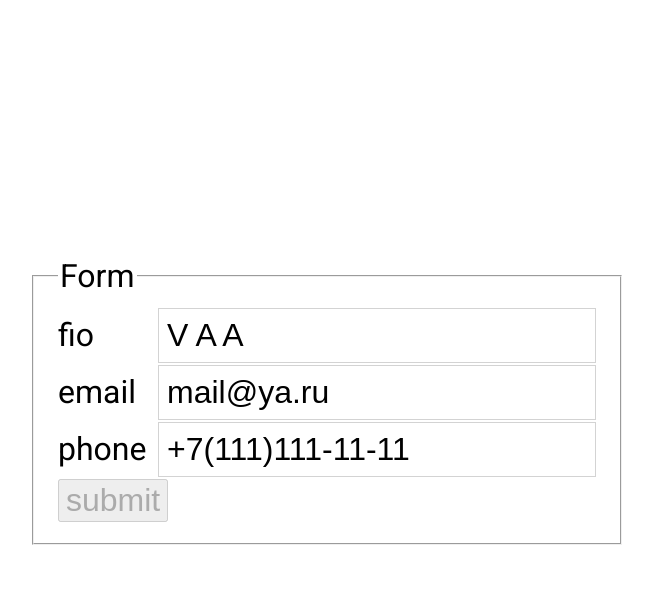
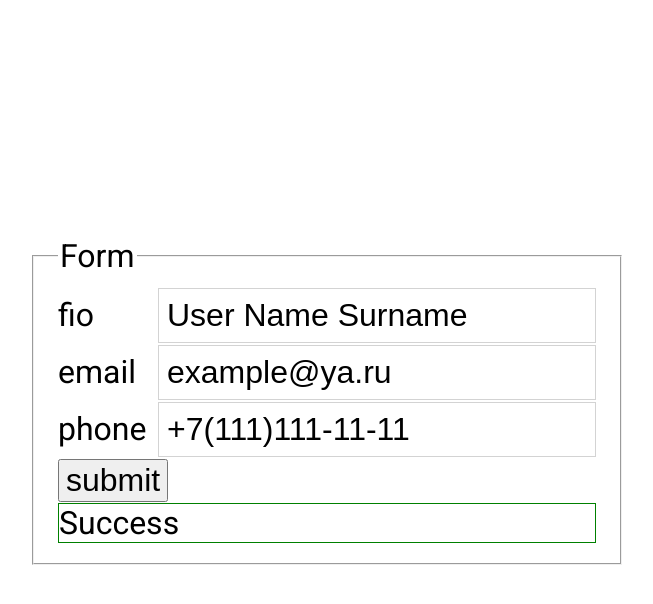
Before and after one commit to HETCHIT/Yandex.School, a plain HTML site: page index.html in a window 1280 px wide. Both pictures are taken after a click on the button "submit". Shown: the whole page, without its empty margins (313-966 px from the left). Drawn offline with Linux system fonts and the light colour scheme.

Commit message:
Third commit

```diff
--- a/index.html
+++ b/index.html
@@ -14,7 +14,7 @@
 
     <fieldset>
         <legend>Form</legend>
-        <form name="myForm" id="myForm" action="success.json">
+        <form name="myForm" id="myForm" action="rest/success.json">
             <div class="row start-center">
                 <label>fio</label>
                 <input type="text" name="fio" placeholder="fio"/>
--- a/index.js
+++ b/index.js
@@ -1,6 +1,7 @@
 class ObjectWithValidation {
     constructor(nameForm) {
         this._form = document.querySelector(`form[name="${nameForm}"]`);
+        this._action = this._form.action;
         this._fields = this._form.querySelectorAll('input[name]');
         this._btn = document.getElementById('submitButton');
         this._result = document.getElementById('resultContainer');
@@ -51,8 +52,11 @@ class ObjectWithValidation {
         }
 
         let phoneField = this._form.querySelector('input[name="phone"]');
-        phoneField.addEventListener('keyup', function (event) {
-            toPhoneFormat(this);
+        phoneField.addEventListener('keydown', function (event) {
+            let tmp = this;
+            setTimeout(function () {
+                toPhoneFormat(tmp);
+            }, 50);
         });
         phoneField.addEventListener('change', function (event) {
             toPhoneFormat(this);
@@ -140,7 +144,7 @@ class ObjectWithValidation {
                 name = field.name.toLowerCase(),
                 fn = this[`${name}Validator`];
 
-            field.className = field.className.replace('error', '');
+            field.className = field.className.replace('error', '').trim();
 
             if (typeof fn === 'function') {
                 let isValid = fn.call(this);
@@ -156,24 +160,75 @@ class ObjectWithValidation {
     }
 
     submit() {
-        let isValid = this.validate().isValid;
+        let self = this;
+
+        let isValid = this.validate().isValid,
+            btn = this._btn,
+            res = this._result;
+
+        res.innerText = '';
+        res.className = res.className
+            .replace('success', '')
+            .replace('error', '')
+            .replace('progress', '')
+            .trim();
 
         if (isValid) {
-            this._btn.disabled = true;
+            btn.disabled = true;
+
+            let xhr = new XMLHttpRequest();
+            xhr.onreadystatechange = function () {
+                if (xhr.readyState === 4) {
+                    btn.disabled = false;
+                    if (xhr.status === 200) {
+                        let response = xhr.response;
+                        try {
+                            response = JSON.parse(response);
+                            switch (response.status) {
+                                case 'success':
+                                    res.innerText = 'Success';
+                                    res.className += ' success';
+                                    break;
+                                case 'error':
+                                    res.innerText = response.reason;
+                                    res.className += ' error';
+                                    break;
+                                case 'progress':
+                                    res.innerText = 'Progress';
+                                    res.className += ' progress';
+                                    setTimeout(function () {
+                                        self.submit();
+                                    }, response.timeout);
+                                    break;
+                            }
+
+                        } catch (e) {
+                            console.error('Error: %s', e.message);
+                        }
+                    } else {
+                        console.error('Error');
+                    }
+                }
+            };
+            xhr.open('post', this._action, true);
+            xhr.send(this.getData());
         }
+    }
+
+    request() {
+
     }
 }
 
-let obj = undefined;
+let MyForm = undefined;
 
 document.addEventListener('DOMContentLoaded', function () {
+    MyForm = new ObjectWithValidation('myForm');
+    MyForm.bindEvents();
 
-    obj = new ObjectWithValidation('myForm');
-    obj.bindEvents();
-
-    obj.setData({
-        fio: 'V A A',
-        email: 'mail@ya.ru',
+    MyForm.setData({
+        fio: 'User Name Surname',
+        email: 'example@ya.ru',
         phone: '+7(111)111-11-11'
     })
 }, false);
--- a/style/style.css
+++ b/style/style.css
@@ -27,12 +27,16 @@ input {
     padding: 0.5rem;
 }
 
+#resultContainer {
+    border: 1px solid transparent;
+}
+
 .error {
-    border-color: red;
+    border-color: red !important;
 }
 
 .success {
-    border-color: green;
+    border-color: green !important;
 }
 
 .column,
```
Also changed, not shown: rest/error.json (renamed from error.json), rest/progress.json (renamed from progress.json), rest/success.json (renamed from success.json).
